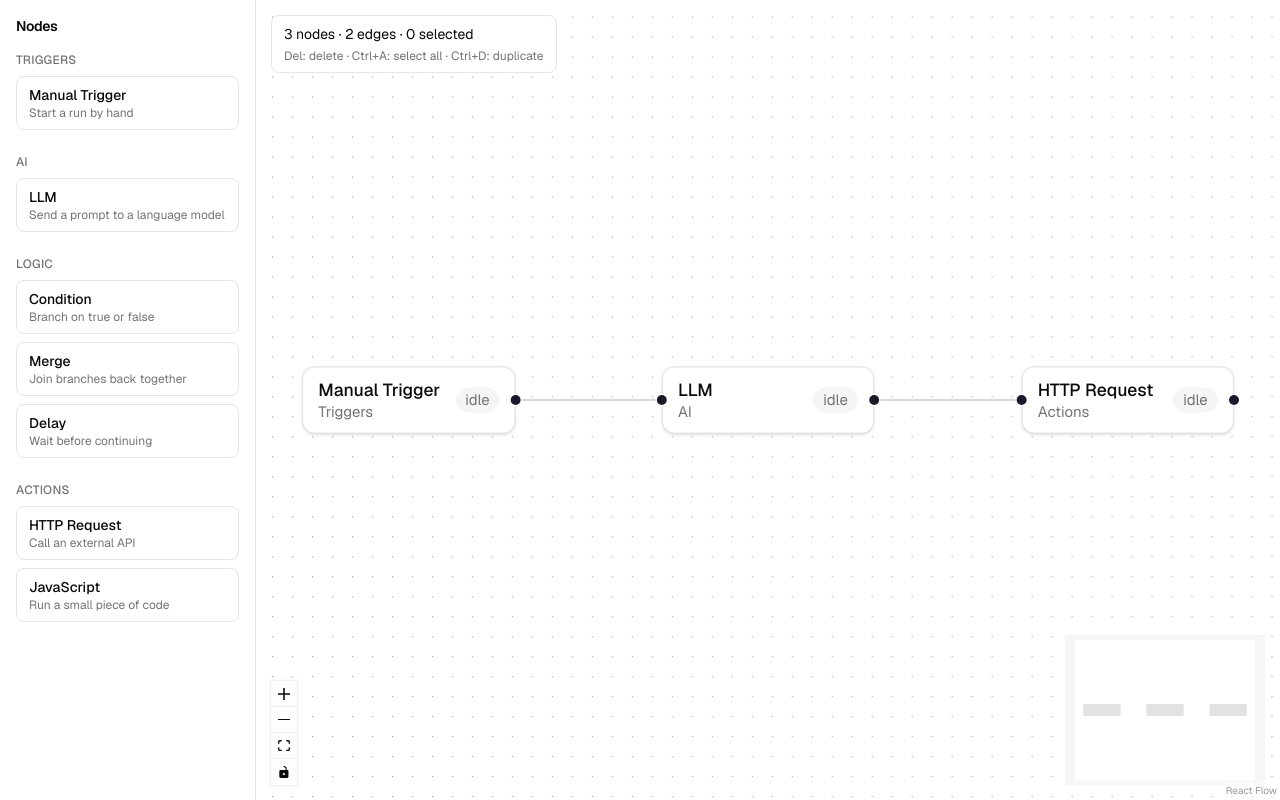
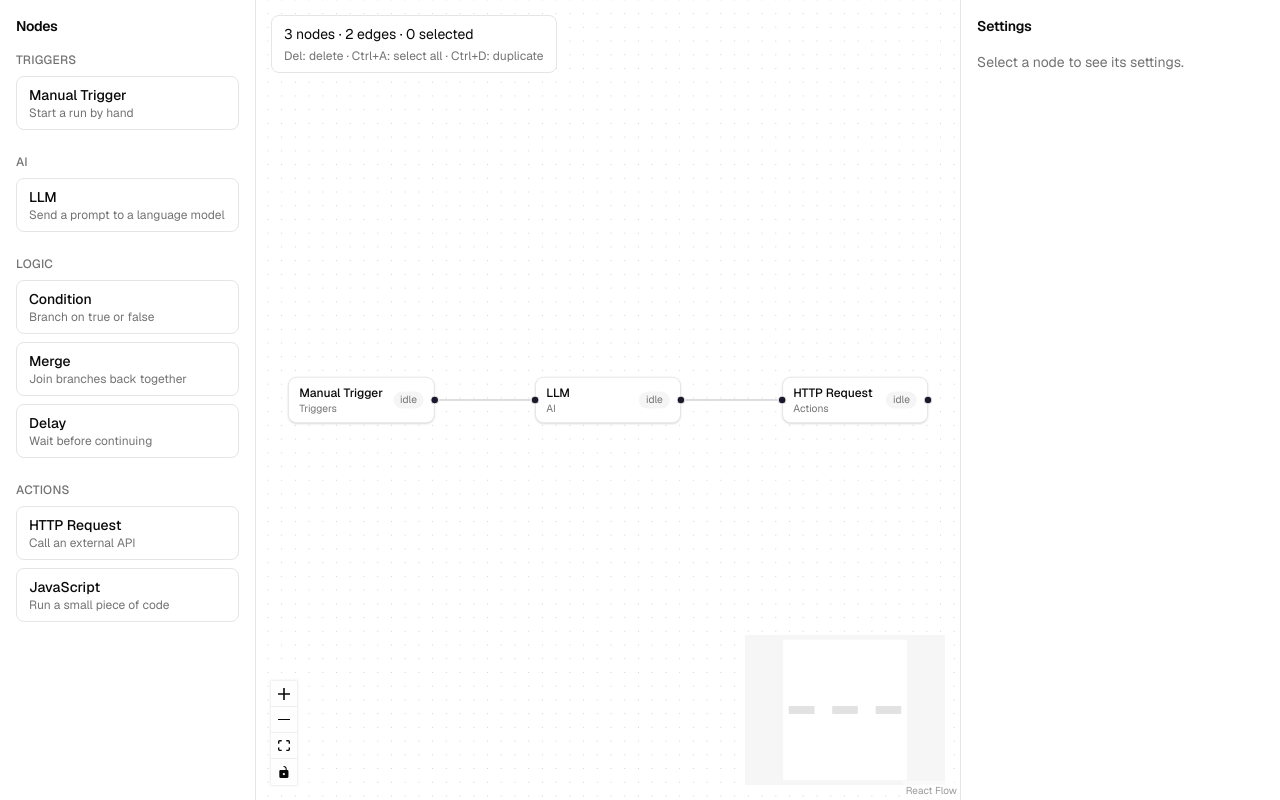
Before and after one commit to V-vumika/TraceAI, a Next.js app in the folder traceai/apps/web/: page /workflows/demo in a window 1280 px wide. Built offline with nearby package versions, Linux system fonts and the light colour scheme.

Commit message:
show config panel on demo canvas page

```diff
--- a/traceai/apps/web/src/app/(app)/workflows/demo/page.tsx
+++ b/traceai/apps/web/src/app/(app)/workflows/demo/page.tsx
@@ -1,3 +1,4 @@
+import { NodeConfigPanel } from '@/components/node-config-panel';
 import { NodePalette } from '@/components/node-palette';
 import { WorkflowCanvas } from '@/components/workflow-canvas';
 
@@ -8,6 +9,7 @@ export default function DemoCanvasPage() {
       <div className="min-w-0 flex-1">
         <WorkflowCanvas />
       </div>
+      <NodeConfigPanel />
     </div>
   );
 }
```
